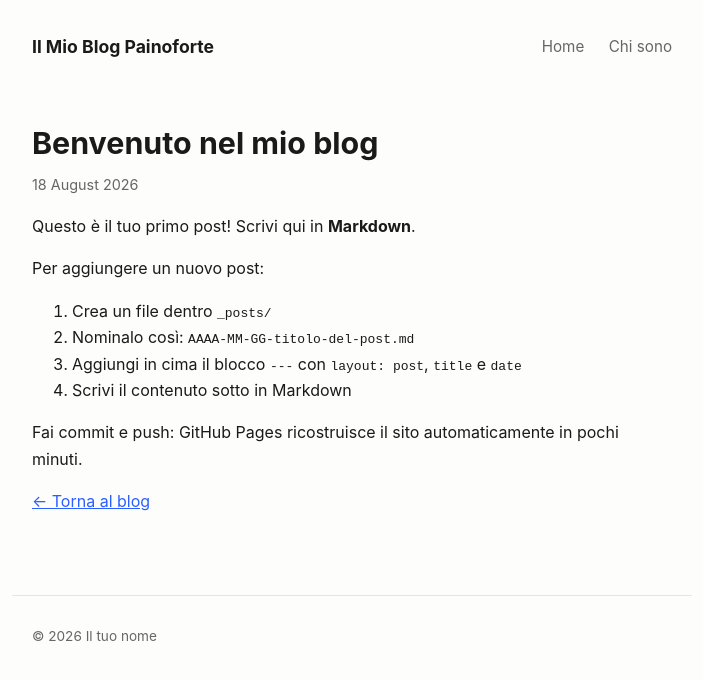
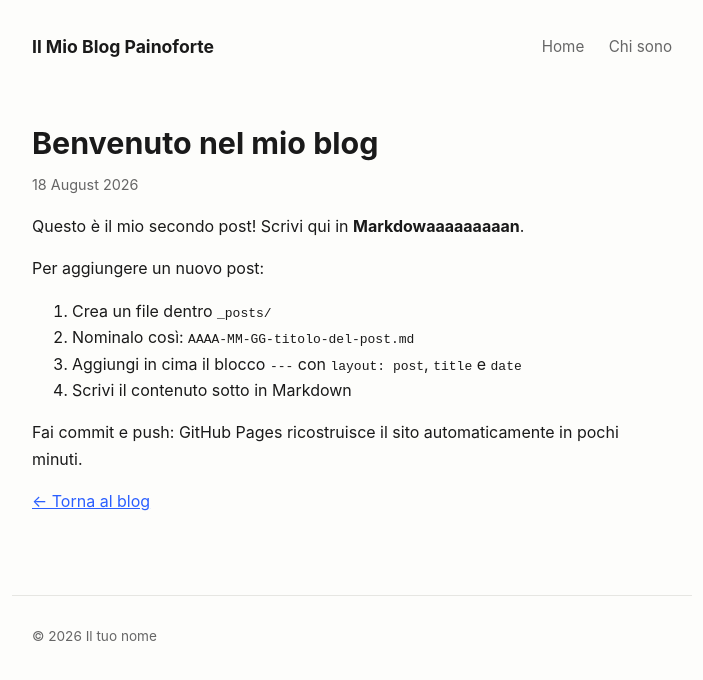
Before and after one commit to disabilitaitalia/pianoforte, a Jekyll site: the page built from _posts/2026-08-18-benvenuto.md, in a window 1280 px wide. Shown: the top 680 px of the page, without its empty margins (288-991 px from the left). Built offline with Jekyll 4.4.1, drawn with Linux system fonts in a browser that asks for light colours.

Commit message:
post e condif

```diff
--- a/_config.yml
+++ b/_config.yml
@@ -1,7 +1,7 @@
 title: Il Mio Blog Painoforte
 description: Pensieri, note e progetti personali
 author: Il tuo nome
-baseurl: ""
+baseurl: "/pianoforte"
 url: "https://disabilitaitalia.github.io"
 
 markdown: kramdown
--- a/_posts/2026-08-18-benvenuto.md
+++ b/_posts/2026-08-18-benvenuto.md
@@ -4,7 +4,7 @@
 date: 2026-08-18
 ---
 
-Questo è il tuo primo post! Scrivi qui in **Markdown**.
+Questo è il mio secondo  post! Scrivi qui in **Markdowaaaaaaaaan**.
 
 Per aggiungere un nuovo post:
 
```
Also changed, not shown: _posts/2026-09-01-il-mio-secondo-post.md (added).
